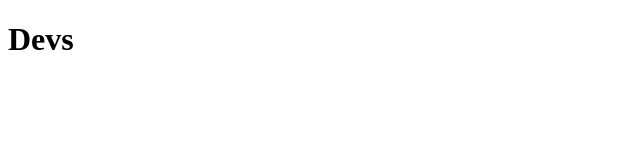
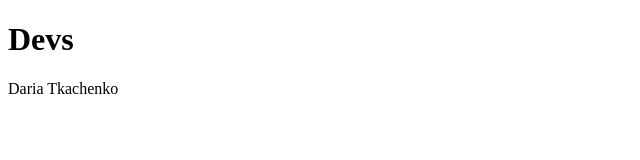
Before and after one commit to dashaaaa21/simple_landing, a plain HTML site: page developers.html in a window 1280 px wide. Shown: the whole page, without its empty margins (0-640 px from the left). Drawn offline with Linux system fonts and the light colour scheme.

Commit message:
edited developer page

```diff
--- a/developers.html
+++ b/developers.html
@@ -7,5 +7,6 @@
 </head>
 <body>
     <h1>Devs</h1>
+    <p>Daria Tkachenko</p>
 </body>
 </html>
```
